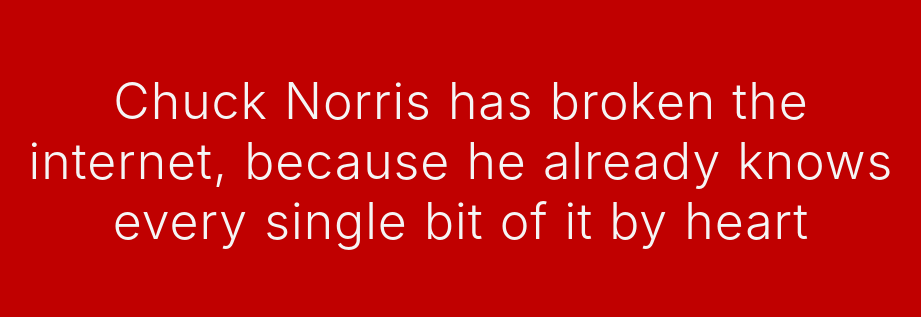
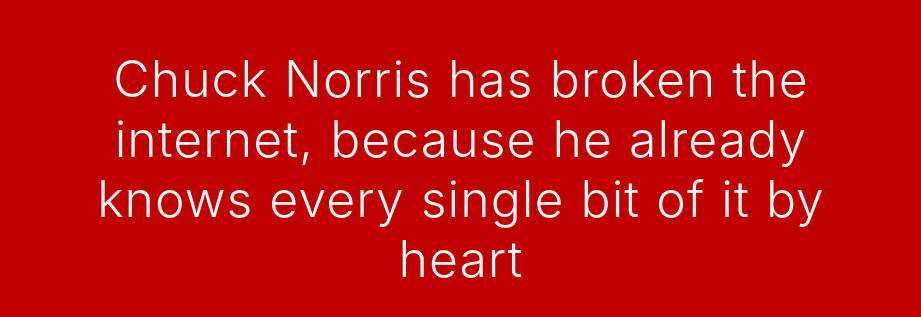
Before and after one commit to ChristofBecu/PWA-Nuxt-ChuckNorris, a Nuxt app: page / in a window 1280 px wide. Shown: the part 239-556 px from the top of the page, without its empty margins (179-1100 px from the left). Built offline with nearby package versions, Linux system fonts and the light colour scheme; no server answers.

Commit message:
Change global margin

```diff
--- a/components/ChuckNorrisQuote.vue
+++ b/components/ChuckNorrisQuote.vue
@@ -37,5 +37,6 @@ export default {
   div {
       user-select: none;
       cursor: pointer;
+      padding: 0.5em;
   }
 </style>
--- a/layouts/default.vue
+++ b/layouts/default.vue
@@ -29,7 +29,7 @@ html {
 *::before,
 *::after {
   box-sizing: border-box;
-  margin: 0;
+  margin: 5;
 }
 
 </style>
```
